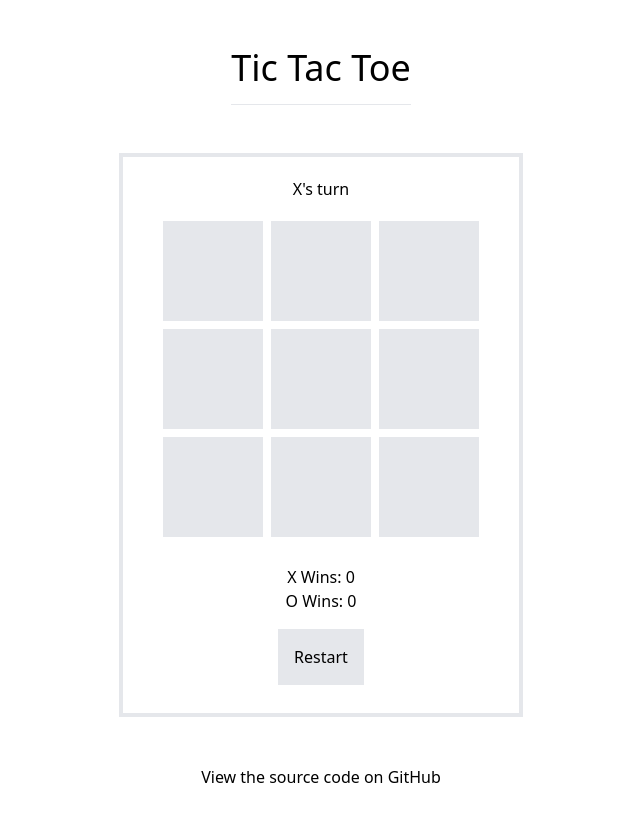
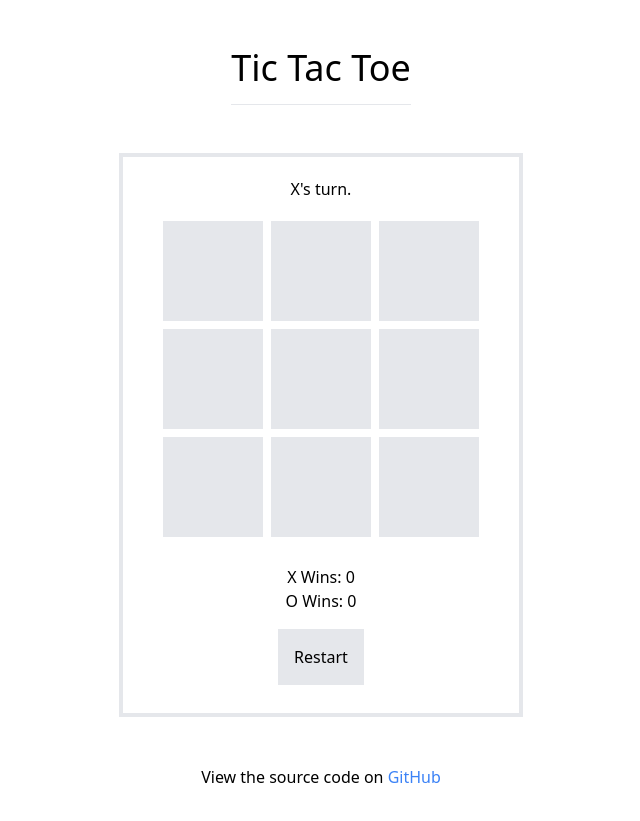
Before and after one commit to altanaldeniz/tic-tac-toe, a React (Create React App) app: page / in a window 1280 px wide. Shown: the whole page, without its empty margins (319-959 px from the left). Built offline with nearby package versions, Linux system fonts and the light colour scheme.

Commit message:
add style + punctuation

```diff
--- a/src/App.js
+++ b/src/App.js
@@ -5,13 +5,18 @@ function App() {
     <div className="flex flex-col items-center">
       <div className="p-3 m-5">
         <h1 className="text-4xl my-4">Tic Tac Toe</h1>
-        <hr className=" min-w-max" />
+        <hr className="min-w-max" />
       </div>
       <Board />
       <footer className="p-3 m-5">
         <span>
           View the source code on{" "}
-          <a href="https://github.com/altanaldeniz/tic-tac-toe">GitHub</a>
+          <a
+            className="hover:underline text-blue-500"
+            href="https://github.com/altanaldeniz/tic-tac-toe"
+          >
+            GitHub
+          </a>
         </span>
       </footer>
     </div>
--- a/src/components/Board.jsx
+++ b/src/components/Board.jsx
@@ -77,8 +77,8 @@ const Board = () => {
           : gameOver
           ? "Draw!"
           : turn
-          ? "X's turn"
-          : "O's turn"}
+          ? "X's turn."
+          : "O's turn."}
       </h1>
       <SquareContext.Provider
         value={{
```
